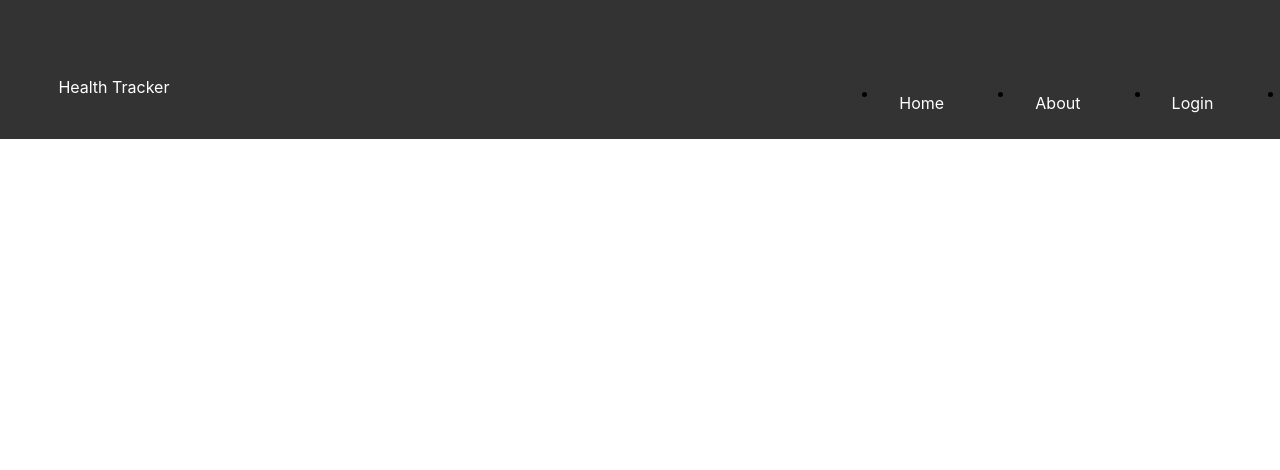
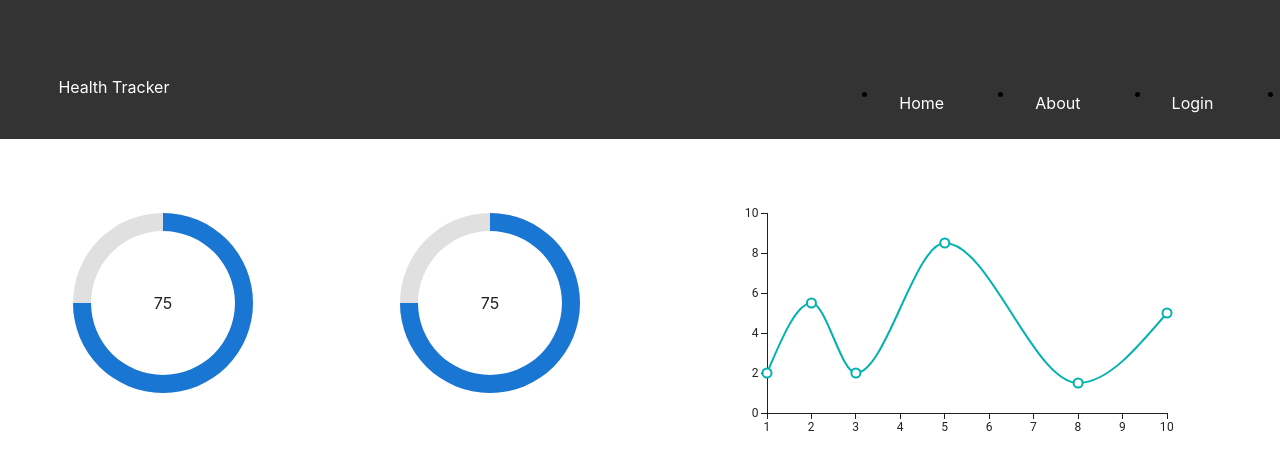
Before and after one commit to PeeyushDeshpande2002/Patient-Health-Monitoring-System, a React (Create React App) app: page /patient in a window 1280 px wide. Shown: the top 470 px of the page. Built offline with nearby package versions, Linux system fonts and the light colour scheme.

Commit message:
dashboard

```diff
--- a/src/App.js
+++ b/src/App.js
@@ -6,6 +6,7 @@ import Home from './components/Pages/Home';
 import Login from './components/Pages/Login';
 import SignUp from './components/Pages/SignUp';
 import { Navbar } from './components/Navbar';
+import Parameter from "./components/Dashboard/Parameter";
 
 // const db = getDatabase(app);
 
@@ -27,6 +28,7 @@ function App() {
           <Route path = '/dashboard' element = {<Dashboard/>}/>
           <Route path='/login' element = {<Login/>}/>
           <Route path = '/signup' element = {<SignUp/>}/>
+          <Route path= '/patient' element = {<Parameter/>}/>
         </Routes>
       </BrowserRouter>
 
--- /dev/null
+++ b/src/components/Dashboard/Card.jsx
@@ -0,0 +1,33 @@
+import * as React from 'react';
+import Card from '@mui/material/Card';
+import CardContent from '@mui/material/CardContent';
+import CardMedia from '@mui/material/CardMedia';
+import Typography from '@mui/material/Typography';
+import { Button, CardActionArea, CardActions } from '@mui/material';
+import { Link } from 'react-router-dom';
+
+export default function MultiActionAreaCard() {
+  return (
+    <Link to="/patient">
+    <Card sx={{ maxWidth: 345 }}>
+      <CardActionArea>
+        <CardMedia
+          component="img"
+          height="140"
+          image="/static/images/cards/contemplative-reptile.jpg"
+          alt="green iguana"
+        />
+        <CardContent>
+          <Typography gutterBottom variant="h5" component="div">
+            Lizard
+          </Typography>
+          <Typography variant="body2" color="text.secondary">
+            Lizards are a widespread group of squamate reptiles, with over 6,000
+            species, ranging across all continents except Antarctica
+          </Typography>
+        </CardContent>
+      </CardActionArea>
+    </Card>
+    </Link>
+  );
+}
--- /dev/null
+++ b/src/components/Dashboard/Ecg.jsx
@@ -0,0 +1,24 @@
+import { Box } from '@mui/material'
+import { LineChart } from '@mui/x-charts'
+import React from 'react'
+
+const Ecg = () => {
+  return (
+    <div>
+        <Box>
+      <LineChart
+          xAxis={[{ data: [1, 2, 3, 5, 8, 10] }]}
+          series={[
+            {
+              data: [2, 5.5, 2, 8.5, 1.5, 5],
+            },
+          ]}
+          width={500}
+          height={300}
+        />
+        </Box>
+    </div>
+  )
+}
+
+export default Ecg
--- /dev/null
+++ b/src/components/Dashboard/Parameter.jsx
@@ -0,0 +1,19 @@
+import { Box } from '@mui/material'
+import React from 'react'
+import Spo2 from './Spo2'
+import Temp from './Temp'
+import Ecg from './Ecg'
+
+const Parameter = () => {
+  return (
+    <div>
+      <Box display={"flex"} justifyContent={"space-around"} mt={3}>
+        <Spo2/>
+        <Temp/>
+        <Ecg/>
+      </Box>
+    </div>
+  )
+}
+
+export default Parameter
--- a/src/components/Dashboard/Spo2.jsx
+++ b/src/components/Dashboard/Spo2.jsx
@@ -1,12 +1,12 @@
 import React from "react";
 import { Gauge, GaugeContainer } from "@mui/x-charts/Gauge";
+import { Box, Grid } from "@mui/material";
 
 const Spo2 = () => {
   return (
     <div>
-        <GaugeContainer
-        height={200}
-        >
+
+        <Box height={200} width={200} marginTop={5}>
           <Gauge
             value={75}
             startAngle={0}
@@ -14,7 +14,7 @@ const Spo2 = () => {
             innerRadius="80%"
             outerRadius="100%"
           />
-      </GaugeContainer>
+        </Box>
     </div>
   );
 };
--- /dev/null
+++ b/src/components/Dashboard/Temp.jsx
@@ -0,0 +1,21 @@
+import { Box } from "@mui/material";
+import { Gauge, LineChart } from "@mui/x-charts";
+import React from "react";
+
+const Temp = () => {
+  return (
+    <div>
+      <Box height={200} width={200} marginTop={5}>
+      <Gauge
+            value={75}
+            startAngle={0}
+            endAngle={360}
+            innerRadius="80%"
+            outerRadius="100%"
+          />
+      </Box>
+    </div>
+  );
+};
+
+export default Temp;
--- a/src/components/Pages/Dashboard.js
+++ b/src/components/Pages/Dashboard.js
@@ -1,10 +1,16 @@
-import Spo2 from "../Dashboard/Spo2"
+import { Box, Card } from "@mui/material"
+import MultiActionAreaCard from "../Dashboard/Card"
+
 
 export const Dashboard = () => {
   return (
     <div>
-        <h1>This is Dashboard</h1>
-      <Spo2/>
+      <Box display={"flex"} justifyContent={"space-between"} mt={3}>
+      <MultiActionAreaCard/>
+      <MultiActionAreaCard/>
+      <MultiActionAreaCard/>
+      <MultiActionAreaCard/>
+      </Box>
     </div>
   )
 }
```
Lines whose indentation alone changed are shown as unchanged.
